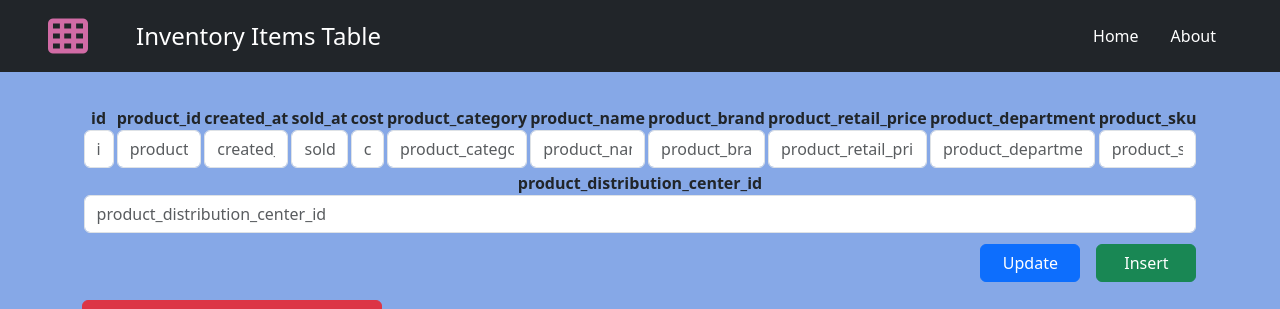
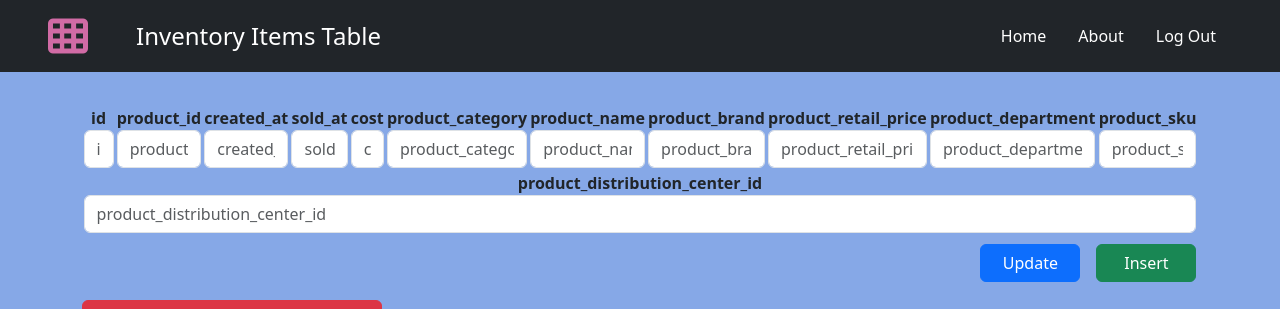
Before and after one commit to itudb2311/Database-Management-System, a Flask app: page /inventory_items in a window 1280 px wide; the page is wider, and only the part inside the window is pictured. Shown: the top 309 px of that part. Run offline with Flask 2, Linux system fonts and the light colour scheme; the visitor is signed in with stand-in values (Sample User, id 1); data comes from the database, SQL or seed files in the repository.

Commit message:
Logout button added

```diff
--- a/templates/inventory_items.html
+++ b/templates/inventory_items.html
@@ -44,6 +44,9 @@
         </li>
         <li class="nav-item">
           <a href="/about" class="nav-link">About</a>
+        </li>
+        <li class="nav-item">
+          <a href="/logout" class="nav-link">Log Out</a>
         </li>
       </ul>
     </header>
```
